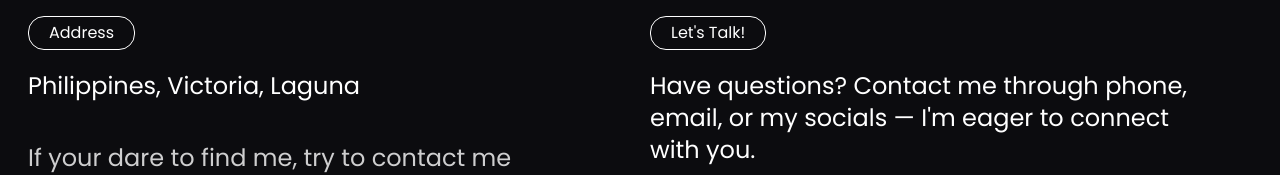
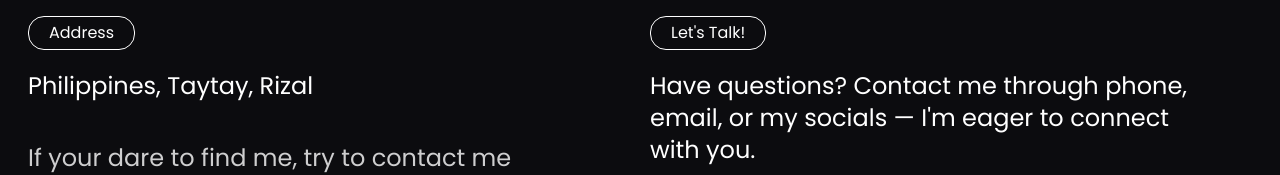
Before and after one commit to Auvryy/Portfolio-v2, a website built with Vite: page index.html in a window 1280 px wide. Shown: the part 3134-3309 px from the top of the page. Built offline with nearby package versions, Linux system fonts and the light colour scheme; animation ran at ten frames a second.

Commit message:
Update index.html

```diff
--- a/index.html
+++ b/index.html
@@ -164,7 +164,7 @@
           >
             <div class="info-header">Address</div>
             <div class="w-[90%] flex flex-col gap-10 text-2xl">
-              <p>Philippines, Victoria, Laguna</p>
+              <p>Philippines, Taytay, Rizal</p>
               <p class="text-hover">
                 If your dare to find me, try to contact me because this is not
                 my real address.
```
